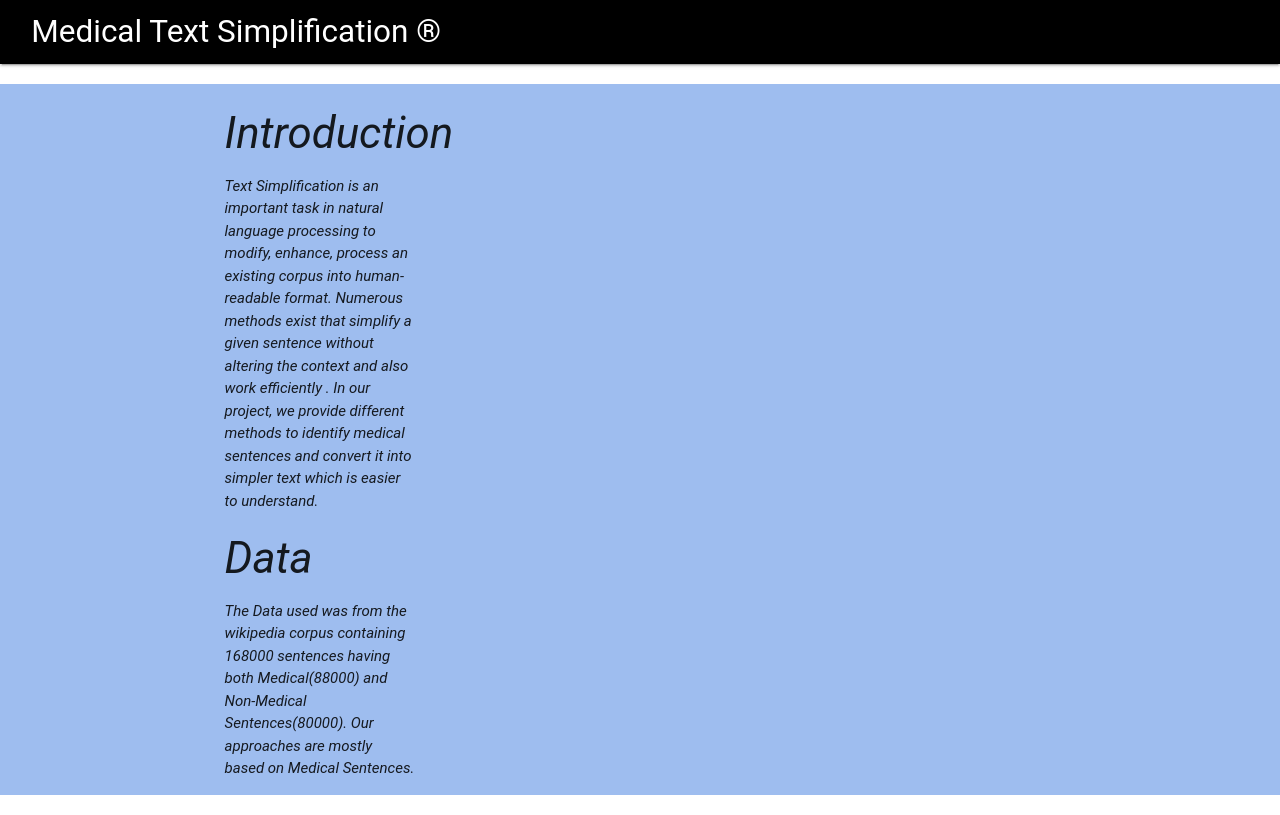
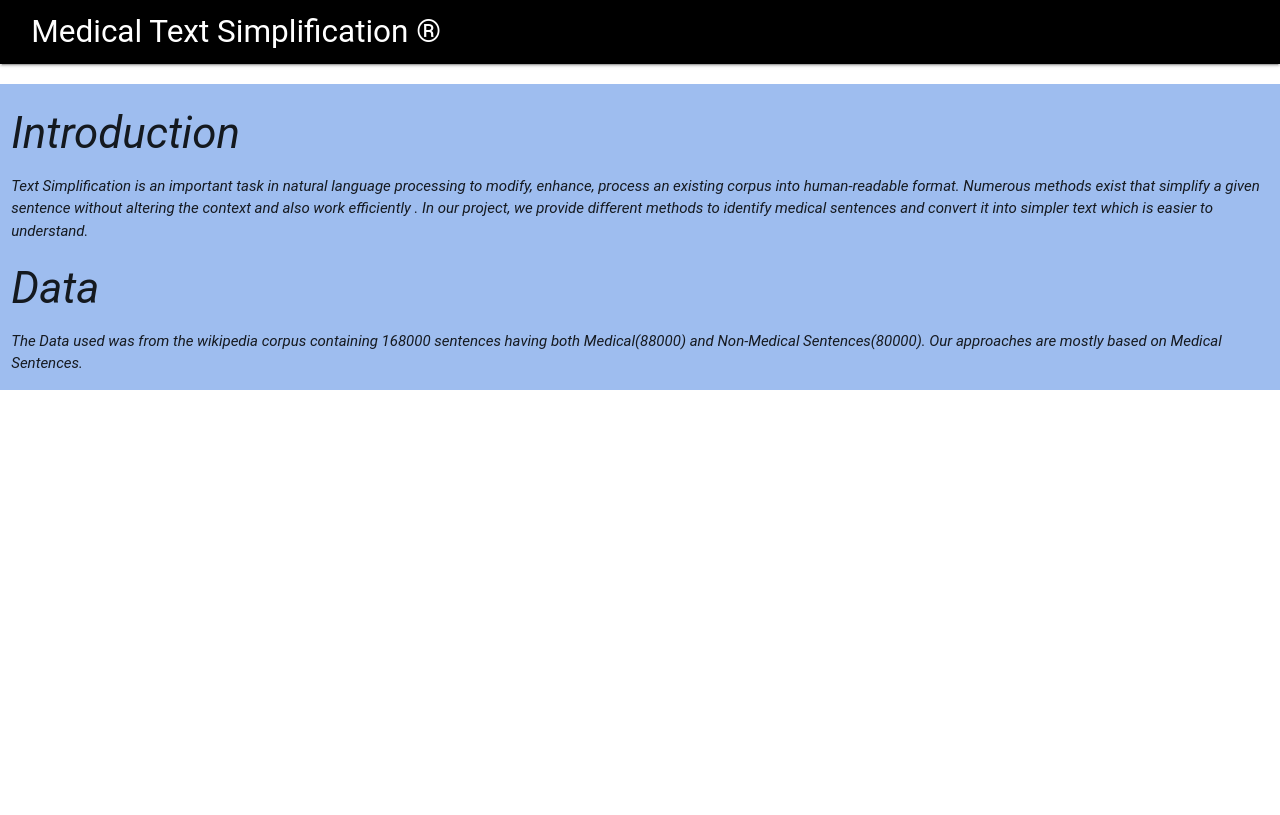
Before and after one commit to sraone-96/gauravmahajan28.github.io, a plain HTML site: page index.html in a window 1280 px wide. Drawn offline with nearby package versions, Linux system fonts and the light colour scheme; a web font is replaced by a local one.

Commit message:
column width

```diff
--- a/index.html
+++ b/index.html
@@ -39,10 +39,7 @@
           </div>
         <div class="row" style="background-color:#9ebdef;margin-top:0px">
 
-
-          <div class="col s2"></div>
-
-          <div class="col s2">
+          <div class="col md-12">
               <p class="flow-text"><i>
                   <h3>  Introduction </h3>
 Text Simplification is an important task in natural language processing to modify, enhance, process an existing corpus into human-readable format. Numerous methods exist that simplify a given sentence without altering the context and also work efficiently . In our project, we provide different methods to identify medical sentences and convert it into simpler text which is easier to understand.
```
